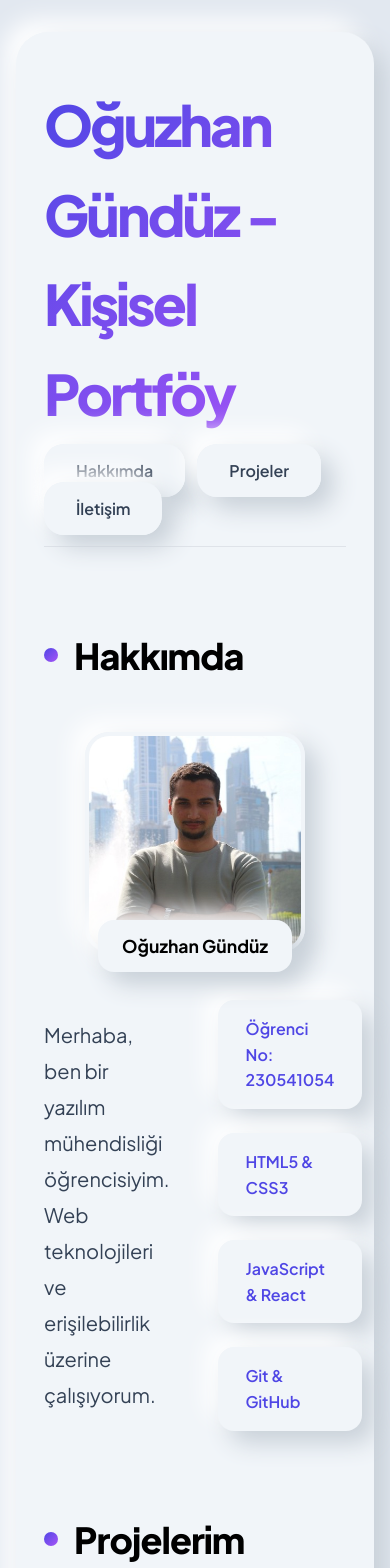
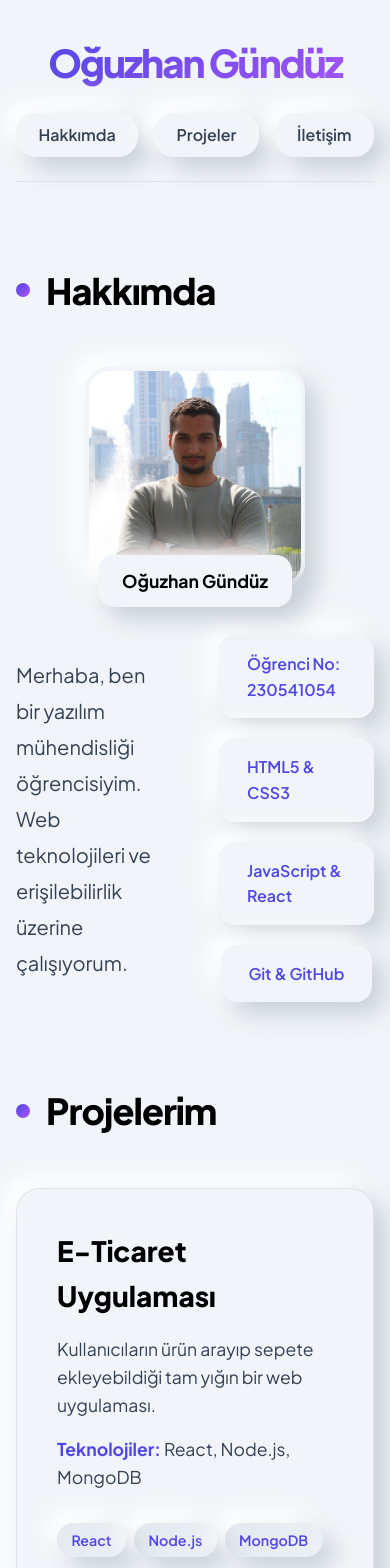
Before and after one commit to Ulwus/weblab, a React (Vite) app: page / in a window 390 px wide. Shown: the top 1568 px of the page. Built offline with nearby package versions, Linux system fonts and the light colour scheme.

Commit message:
fix: responsive and colors

```diff
--- a/src/App.css
+++ b/src/App.css
@@ -20,11 +20,11 @@
 
 body {
   font-family: var(--font-sans);
-  background-color: var(--color-bg);
-  color: var(--color-text-main);
+  background-color: var(--color-surface);
+  color: var(--text-main);
   line-height: var(--line-height-normal);
   margin: 0;
-  padding: clamp(2rem, 4vw, 3rem) clamp(1rem, 3vw, 1.5rem);
+  padding: 0;
   min-height: 100vh;
   display: flex;
   justify-content: center;
@@ -32,11 +32,33 @@ body {
 
 #root {
   width: 100%;
-  max-width: var(--container-max-width);
+  max-width: var(--container-max-width, 1200px);
   background-color: var(--color-surface);
-  padding: clamp(2.5rem, 4vw, 4rem) clamp(1.75rem, 4vw, 5rem);
-  border-radius: var(--radius-xl);
-  box-shadow: var(--shadow-neo-out);
+  padding: clamp(1.5rem, 4vw, 2.5rem) clamp(1rem, 4vw, 1.5rem);
+  border-radius: 0;
+  box-shadow: none;
+}
+
+@media (min-width: 640px) {
+  body {
+    background-color: var(--color-bg);
+    padding: clamp(2rem, 4vw, 3rem) clamp(1rem, 3vw, 1.5rem);
+  }
+
+  #root {
+    padding: clamp(2.5rem, 4vw, 4rem) clamp(1.75rem, 4vw, 5rem);
+    border-radius: var(--radius-xl);
+    box-shadow: var(--shadow-neo-out);
+  }
+}
+
+/* Sticky header varken anchor scroll offset */
+html {
+  scroll-padding-top: 7.5rem;
+}
+
+section[id] {
+  scroll-margin-top: 7.5rem;
 }
 
 /* Skip Link */
@@ -80,7 +102,7 @@ header {
 }
 
 header .site-title {
-  font-size: 3.5rem;
+  font-size: 2.4rem;
   font-weight: 800;
   background: var(--primary-gradient);
   -webkit-background-clip: text;
@@ -88,12 +110,14 @@ header .site-title {
   color: transparent;
   letter-spacing: -0.05em;
   margin: 0;
+  text-align: center;
 }
 
 nav {
   display: flex;
   flex-wrap: wrap;
-  gap: 0.75rem;
+  gap: 1rem;
+  justify-content: center;
 }
 
 nav ul {
@@ -102,14 +126,23 @@ nav ul {
   margin: 0;
   display: flex;
   flex-wrap: wrap;
-  gap: 0.75rem;
+  gap: 1rem;
+  justify-content: center;
+}
+
+nav li {
+  display: flex;
 }
 
 nav a {
+  display: inline-flex;
+  align-items: center;
+  justify-content: center;
   text-decoration: none;
   color: var(--text-muted);
   font-weight: 600;
-  padding: 1rem 2rem;
+  line-height: 1;
+  padding: 0.85rem 1.4rem;
   border-radius: 20px;
   background: var(--surface-color);
   box-shadow: var(--shadow-neo-out);
@@ -131,7 +164,7 @@ nav a:focus {
   }
 
   nav {
-    justify-content: flex-end;
+    justify-content: center;
   }
 }
 
@@ -221,10 +254,16 @@ figcaption {
 #hakkimda ul {
   list-style: none;
   padding: 0;
-  display: flex;
-  flex-wrap: wrap;
-  gap: 1.5rem;
-  justify-content: center;
+  display: grid;
+  grid-template-columns: 1fr;
+  gap: 1.25rem 1.5rem;
+  justify-items: center;
+}
+
+@media (min-width: 640px) {
+  #hakkimda ul {
+    grid-template-columns: repeat(2, minmax(0, 1fr));
+  }
 }
 
 #hakkimda li {
@@ -433,3 +472,23 @@ footer a:active {
     grid-template-columns: repeat(3, minmax(0, 1fr));
   }
 }
+
+@media (min-width: 640px) {
+  html {
+    scroll-padding-top: 6.5rem;
+  }
+
+  section[id] {
+    scroll-margin-top: 6.5rem;
+  }
+}
+
+@media (min-width: 1024px) {
+  html {
+    scroll-padding-top: 7rem;
+  }
+
+  section[id] {
+    scroll-margin-top: 7rem;
+  }
+}
--- a/src/App.tsx
+++ b/src/App.tsx
@@ -64,7 +64,7 @@ function App() {
       <a href="#main-content" className="skip-link">Ana içeriğe atla</a>
 
       <header>
-        <h1 className="site-title">Oğuzhan Gündüz - Kişisel Portföy</h1>
+        <h1 className="site-title">Oğuzhan Gündüz</h1>
         <nav aria-label="Ana navigasyon">
           <ul>
             <li><a href="#hakkimda">Hakkımda</a></li>
--- a/src/index.css
+++ b/src/index.css
@@ -10,9 +10,6 @@
 body {
   font-family: var(--font-sans);
   line-height: var(--line-height-normal);
-  padding: var(--space-lg);
-  background-color: var(--color-bg);
-  color: var(--color-text-main);
 }
 
 /* Skip link: normalde gizli, Tab ile gorunur */
```
